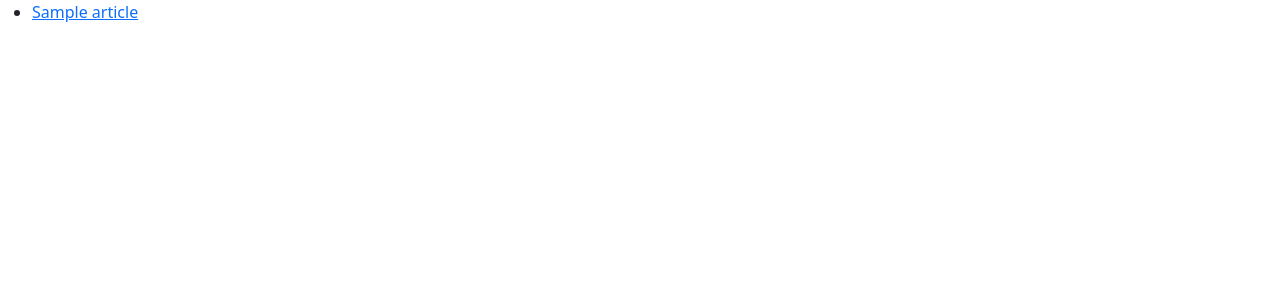
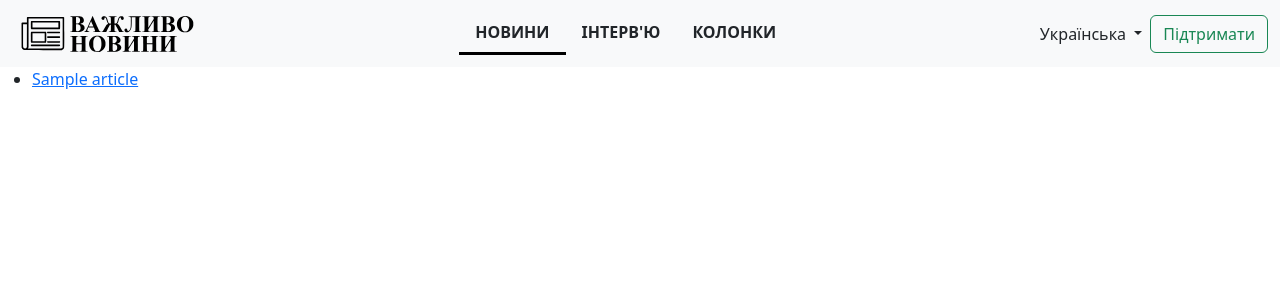
Before and after one commit to Demaiz/vazhlyvo-news, a Django app: page / in a window 1280 px wide. Before the commit the part shown is almost empty. Shown: the top 300 px of the page. Run offline with Django 5.2, Linux system fonts and the light colour scheme; tables that the repository leaves empty hold one stand-in row (values such as "Sample post"); some libraries are stand-ins or nearby versions.

Commit message:
Added navbar

```diff
--- /dev/null
+++ b/news/static/news/main.css
@@ -0,0 +1,11 @@
+.navbar-logo{
+    height: 41px;
+}
+
+.active{
+    border-bottom: 3px solid black;
+}
+
+.nav-hover:hover{
+    color: #474d54 !important;
+}
--- a/news/templates/news/base.html
+++ b/news/templates/news/base.html
@@ -7,8 +7,45 @@
         {% load bootstrap5 %}
         {% bootstrap_css %}
         {% bootstrap_javascript %}
+        {% load static %}
+        <link href="{% static 'news/main.css' %}" rel = "stylesheet">
     </head>
     <body>
+        {% block navbar %}
+            <nav class="navbar navbar-expand-lg bg-light">
+                <div class="container-fluid">
+                    <a class="navbar-brand ps-2" href="{% url 'index' %}">
+                        <img src="{% static 'news/images/logo.svg' %}" alt="logo" class="navbar-logo">
+                    </a>
+                    <button class="navbar-toggler" type="button" data-bs-toggle="collapse" data-bs-target="#navbarSupportedContent" aria-controls="navbarSupportedContent" aria-expanded="false" aria-label="Toggle navigation">
+                        <img src="{% static 'news/images/menu.svg' %}" alt="menu button">
+                    </button>
+                    <div class="collapse navbar-collapse" id="navbarSupportedContent">
+                        <ul class="nav justify-content-center d-flex w-100 mb-2 mb-lg-0">
+                            <li class="nav-item active">
+                                <a class="nav-link fw-bold text-dark" aria-current="page" href="#">НОВИНИ</a>
+                            </li>
+                            <li class="nav-item">
+                                <a class="nav-link fw-bold text-dark nav-hover" href="#">ІНТЕРВ'Ю</a>
+                            </li>
+                            <li class="nav-item ">
+                                <a class="nav-link fw-bold text-dark nav-hover" href="#">КОЛОНКИ</a>
+                            </li>
+                        </ul>
+                        <div class="nav-item dropdown pe-2">
+                            <a class="nav-link dropdown-toggle text-dark" href="#" role="button" data-bs-toggle="dropdown" aria-expanded="false">
+                                Українська
+                            </a>
+                            <ul class="dropdown-menu">
+                                <li><a class="dropdown-item text-dark" href="#">Українська</a></li>
+                                <li><a class="dropdown-item text-dark" href="#">English</a></li>
+                            </ul>
+                        </div>
+                        <button type="button" class="btn btn-outline-success">Підтримати</button>
+                    </div>
+                </div>
+            </nav>
+        {% endblock %}
         {% block content %}
 
         {% endblock %}
```
Also changed, not shown: news/static/news/images/logo.svg (added), news/static/news/images/menu.svg (added).
